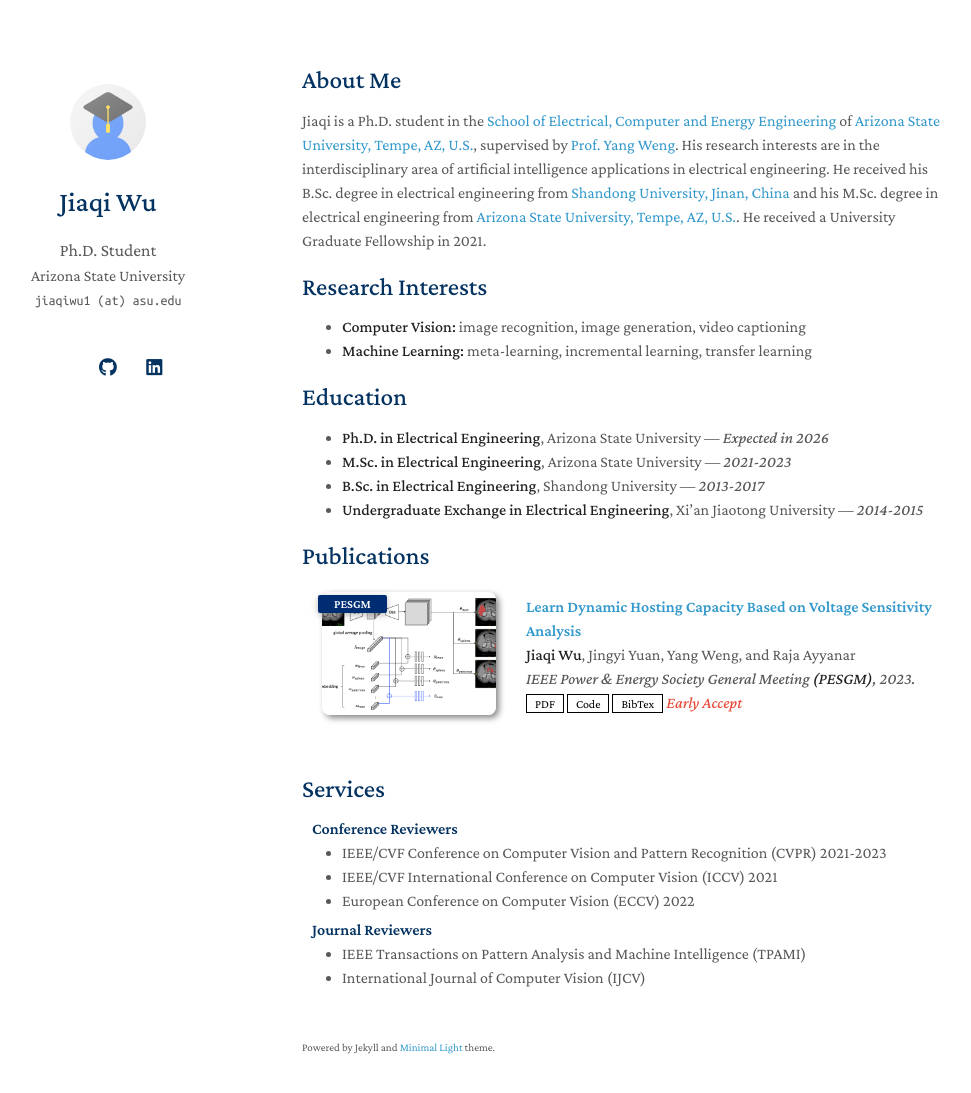
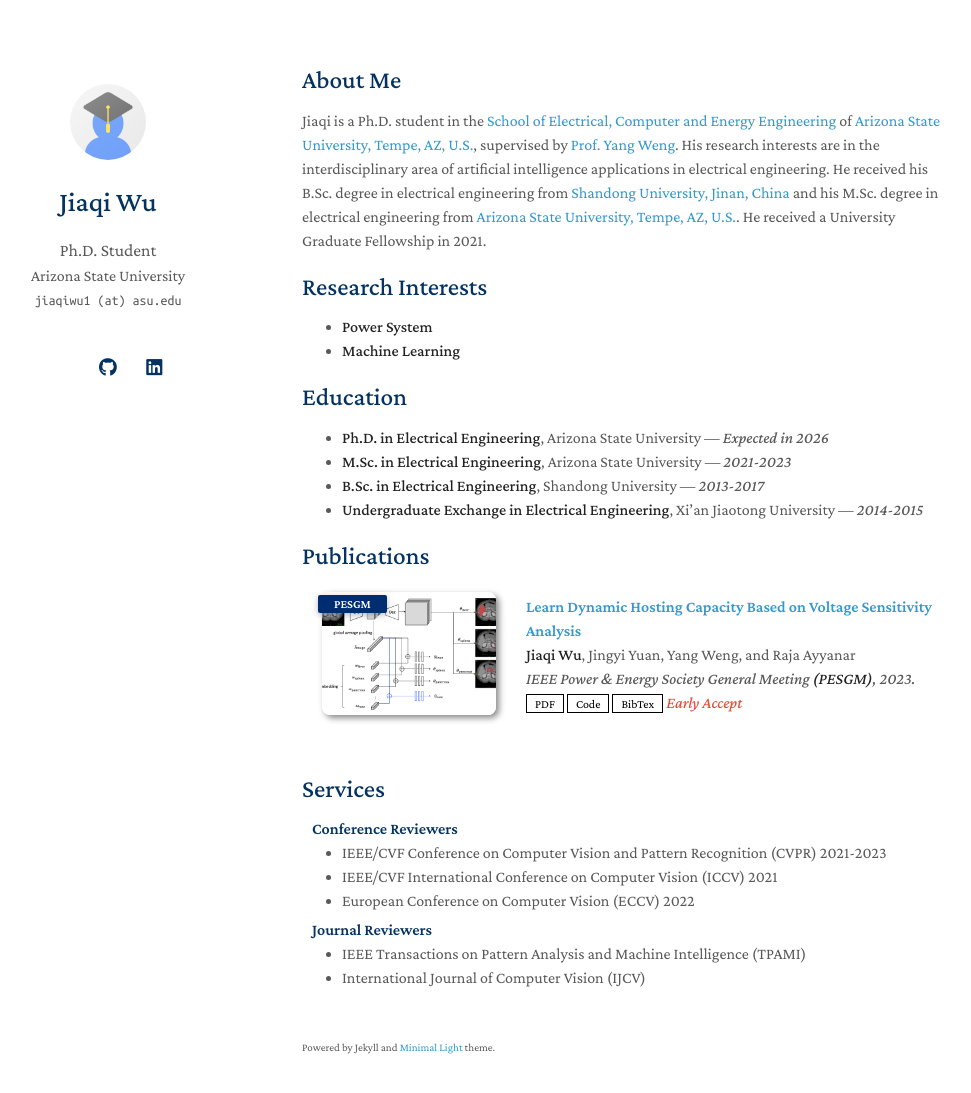
Before and after one commit to jiaqiwu1/jiaqiwu1.github.io, a Jekyll site: the page built from index.md, in a window 1280 px wide and 1128 px high. Shown: the top 1093 px of the window, without its empty margins (168-1139 px from the left). Built offline with Jekyll 4.4.1, drawn with Linux system fonts in a browser that asks for light colours; a style sheet for code colours, icons or effects is not loaded; our own code applies the rules of GitHub Pages for plain Markdown files.

Commit message:
Update index.md

```diff
--- a/index.md
+++ b/index.md
@@ -8,8 +8,8 @@ Jiaqi is a Ph.D. student in the [School of Electrical, Computer and Energy Engin
 
 ## Research Interests
 
-- **Computer Vision:** image recognition, image generation, video captioning
-- **Machine Learning:** meta-learning, incremental learning, transfer learning
+- **Power System**
+- **Machine Learning**
 
 ## Education
 
```
